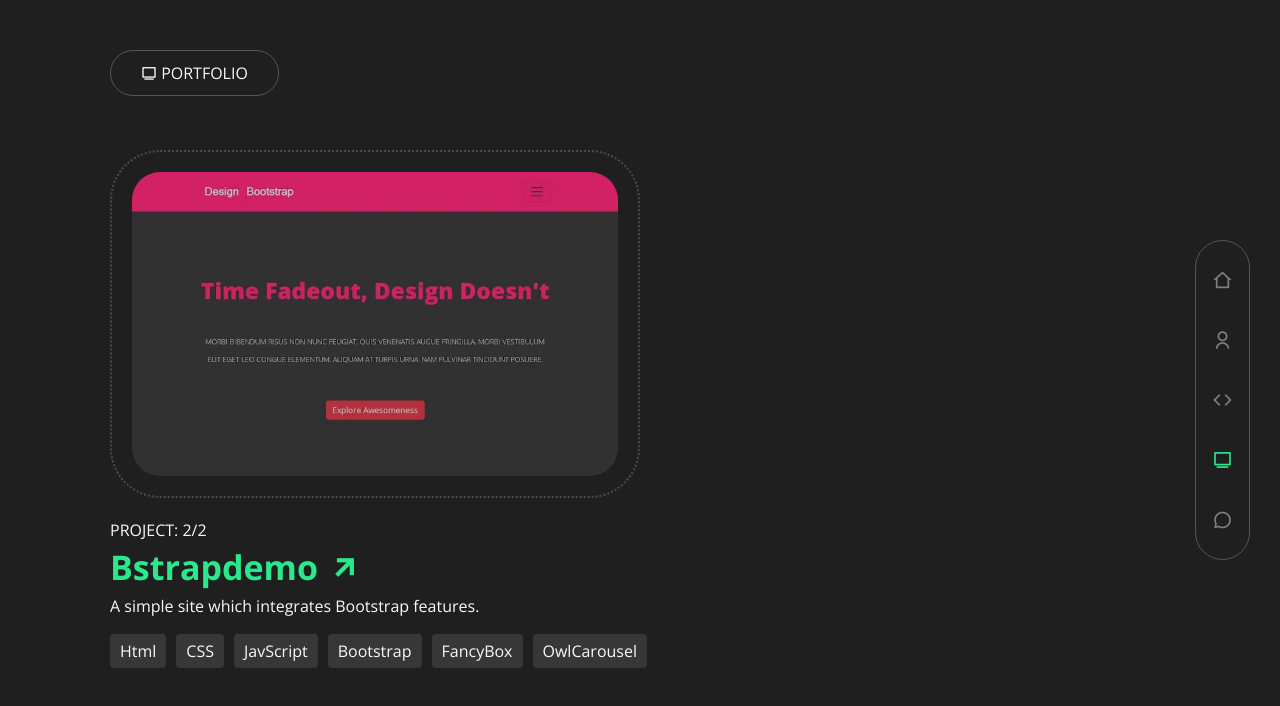
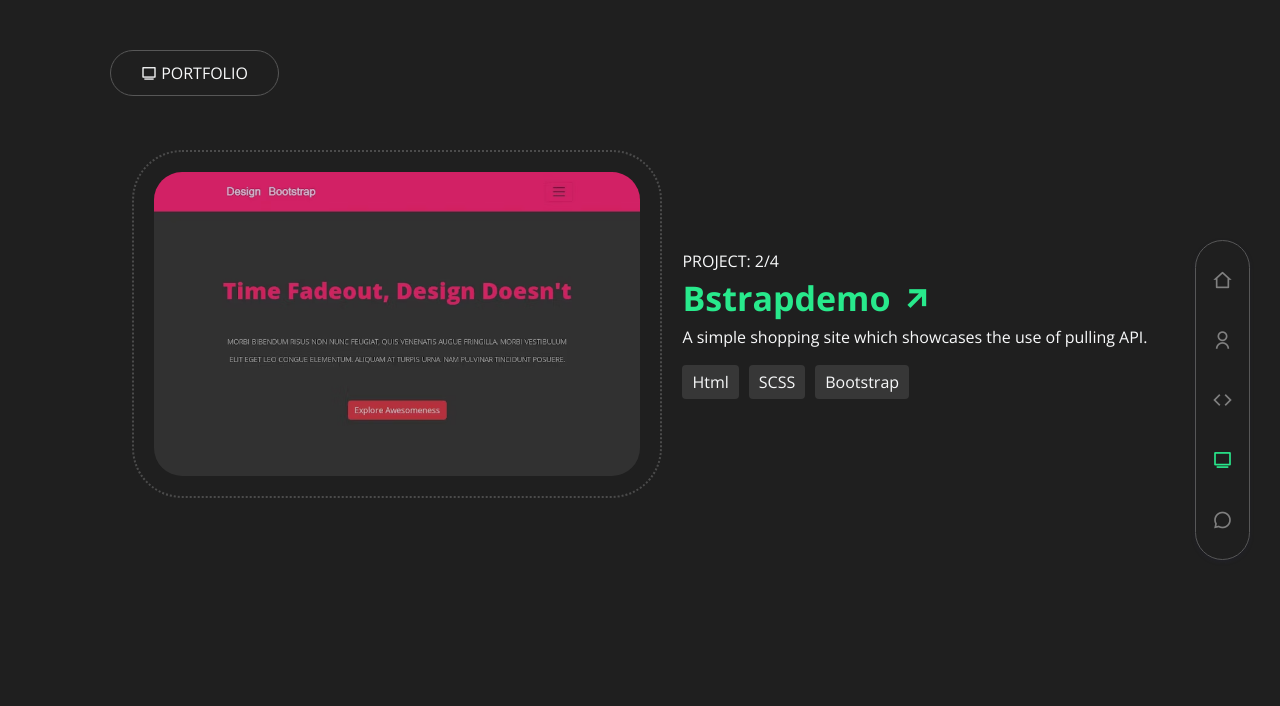
Before and after one commit to adhikariprayag/Prayag-Adhikari-Official-Site, a React (Vite) app: page /portfolio in a window 1280 px wide. Shown: the top 706 px of the page. Built offline with nearby package versions, Linux system fonts and the light colour scheme.

Commit message:
Portfolio Update

```diff
--- a/src/pages/Portfolio.jsx
+++ b/src/pages/Portfolio.jsx
@@ -3,6 +3,8 @@ import '../scss/Portfolio.scss'
 import Navbar from '../components/Navbar'
 import Nepsop from '../images/images.avif'
 import Bstrapdemo from '../images/images2.avif'
+import ecotrand from '../images/ecotrand.png'
+import deaxautt from '../images/deaxautt.avif'
 import 'owl.carousel/dist/assets/owl.carousel.css';
 import 'owl.carousel';
 
@@ -29,19 +31,19 @@ function Portfolio() {
             <div className="col-lg-12">
               <div className='text-light status'><i className="ri-tv-2-line"></i> PORTFOLIO</div>
             </div>
-            <div className="col-lg-12 py-4 text-light">
+
+            <div className="col-lg-12 py-4 text-light ">
               <div className="owl-carousel">
-                <div className='img-box '>
+                <div className='img-box d-flex  justify-content-center  '>
                   <img className='w-50 ' src={Nepsop} alt="" />
                   <div>
-                    <p className='fw-lighter fs-6 p-0 m-0  '>PROJECT: 1/2</p>
+                    <p className='fw-lighter fs-6 p-0 m-0  '>PROJECT: 1/4</p>
                     <a href="https://nepsopdemo.netlify.app/" target='_blank'>Nepsop <i className="ri-arrow-right-up-line"></i></a>
                     <p className=''> A simple shopping site which showcases the use of pulling API.</p>
 
-                    <div className='tools-con'>
-                      <span className='tools'>Html</span>
-                      <span className='tools'>CSS</span>
-                      <span className='tools'>React</span>
+                    <div className='tools-con '>
+                      <span className='tools'>React Js</span>
+                      <span className='tools'>SCSS</span>
                       <span className='tools'>JavaScript</span>
                       <span className='tools'>Animate.css</span>
                       <span className='tools'>Bootstrap</span>
@@ -49,24 +51,57 @@ function Portfolio() {
                   </div>
                 </div>
 
-                <div className='img-box '>
+                <div className='img-box d-flex  justify-content-center  '>
                   <img className='w-50 ' src={Bstrapdemo} alt="" />
                   <div>
-                  <p className='fw-lighter fs-6 p-0 m-0 '>PROJECT: 2/2</p>
+                    <p className='fw-lighter fs-6 p-0 m-0  '>PROJECT: 2/4</p>
                     <a href="https://bstrapdemo.netlify.app/" target='_blank'>Bstrapdemo <i className="ri-arrow-right-up-line"></i></a>
-                    <p className=''> A simple site which integrates Bootstrap features.</p>
+                    <p className=''> A simple shopping site which showcases the use of pulling API.</p>
 
-                    <div className='tools-con'>
+                    <div className='tools-con '>
                       <span className='tools'>Html</span>
-                      <span className='tools'>CSS</span>
-                      <span className='tools'>JavScript</span>
+                      <span className='tools'>SCSS</span>
                       <span className='tools'>Bootstrap</span>
-                      <span className='tools'>FancyBox</span>
-                      <span className='tools'>OwlCarousel</span>
                     </div>
                   </div>
                 </div>
+
+                <div className='img-box d-flex  justify-content-center '>
+                  <img className='w-50 ' src={ecotrand} alt="" />
+                  <div>
+                  <p className='fw-lighter fs-6 p-0 m-0 '>PROJECT: 3/4</p>
+                    <a href="https://ecotrand.vercel.app/" target='_blank'>Ecotrand <i className="ri-arrow-right-up-line"></i></a>
+                    <p className=''> A NGO demo site.</p>
+
+                    <div className='tools-con'>
+                      <span className='tools'>Next Js</span>
+                      <span className='tools'>SCSS</span>
+                      <span className='tools'>Tailwind Css</span>
+                      <span className='tools'>Swiper Js</span>
+                      <span className='tools'>Animate.css</span>
+                    </div>
+                  </div>
+                </div>
+
+                <div className='img-box d-flex  justify-content-center '>
+                  <img className='w-50 ' src={deaxautt} alt="" />
+                  <div>
+                  <p className='fw-lighter fs-6 p-0 m-0 '>PROJECT: 4/4</p>
+                    <a href="https://deaxaut.netlify.app/" target='_blank'>Deaxautt <i className="ri-arrow-right-up-line"></i></a>
+                    <p className=''> A marketing agency demo site.</p>
+
+                    <div className='tools-con'>
+                      <span className='tools'>React Js</span>
+                      <span className='tools'>Tailwind Css</span>
+                      <span className='tools'>Swiper Js</span>
+                      <span className='tools'>Scss</span>
+                      <span className='tools'>Animate.css</span>
+                    </div>
+                  </div>
+                </div>
+
               </div>
+
             </div>
           </div>
         </div>
```
Also changed, not shown: src/images/deaxautt.avif (added), src/images/ecotrand.png (added).
